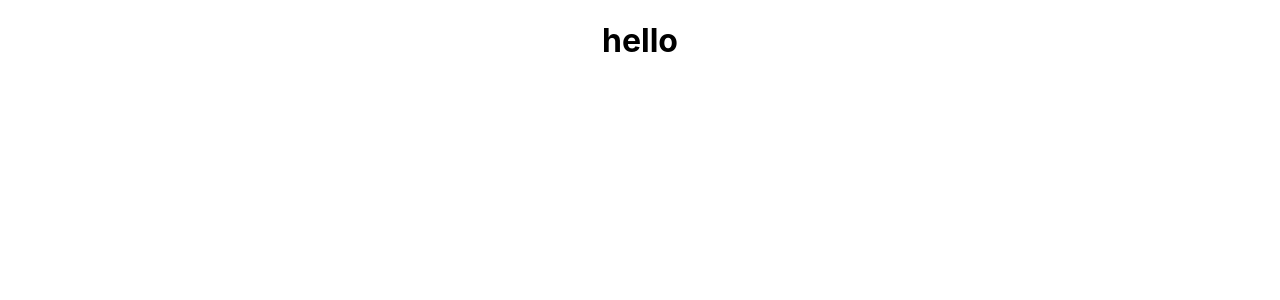
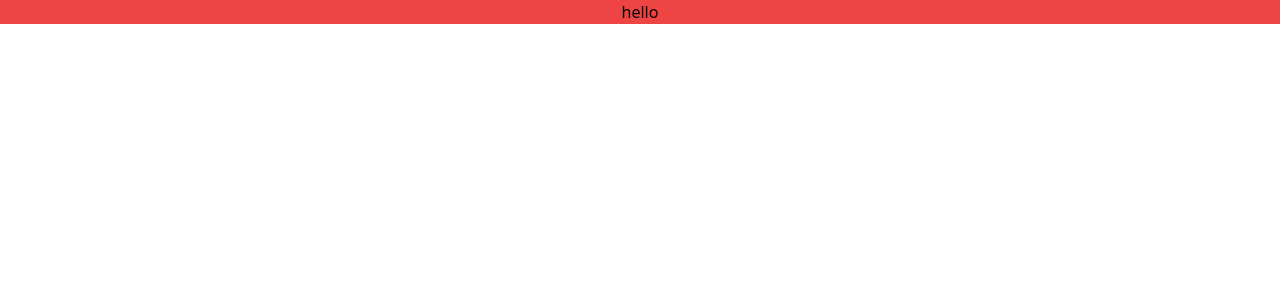
Before and after one commit to Sachin230498/Student_Managment_System, a React (Create React App) app in the folder Frontend/: page / in a window 1280 px wide. Shown: the top 300 px of the page. Built offline with nearby package versions, Linux system fonts and the light colour scheme.

Commit message:
taiwind install

```diff
--- a/Frontend/src/App.js
+++ b/Frontend/src/App.js
@@ -4,7 +4,7 @@ import './App.css';
 function App() {
   return (
     <div className="App">
-      <h1>hello</h1>
+      <h1 className="bg-red-500">hello</h1>
     </div>
   );
 }
--- a/Frontend/src/index.css
+++ b/Frontend/src/index.css
@@ -1,13 +1,3 @@
-body {
-  margin: 0;
-  font-family: -apple-system, BlinkMacSystemFont, 'Segoe UI', 'Roboto', 'Oxygen',
-    'Ubuntu', 'Cantarell', 'Fira Sans', 'Droid Sans', 'Helvetica Neue',
-    sans-serif;
-  -webkit-font-smoothing: antialiased;
-  -moz-osx-font-smoothing: grayscale;
-}
-
-code {
-  font-family: source-code-pro, Menlo, Monaco, Consolas, 'Courier New',
-    monospace;
-}
+@tailwind base;
+@tailwind components;
+@tailwind utilities;
--- /dev/null
+++ b/Frontend/tailwind.config.js
@@ -0,0 +1,10 @@
+/** @type {import('tailwindcss').Config} */
+module.exports = {
+  content: [
+    "./src/**/*.{js,jsx,ts,tsx}",
+  ],
+  theme: {
+    extend: {},
+  },
+  plugins: [],
+}
```
Also changed, not shown: Frontend/package.json (line endings or trailing spaces), 1 other file (tests, documents, lock files or other folders).
